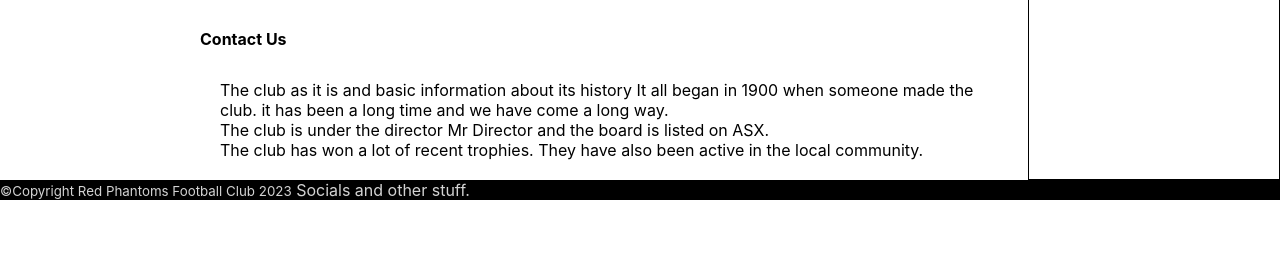
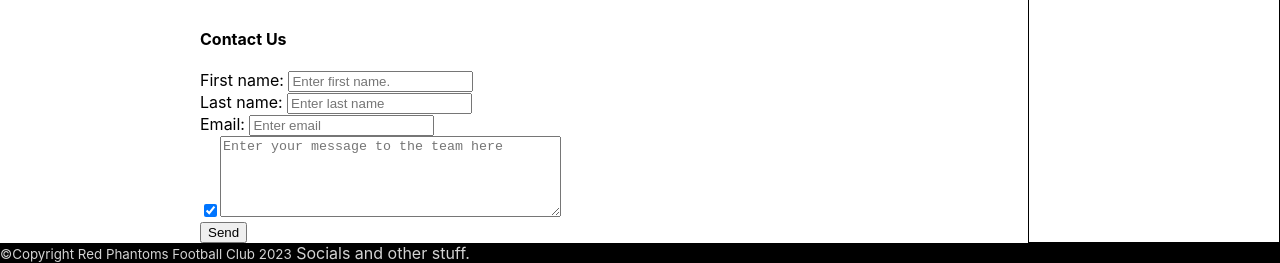
Before and after one commit to walterRomeo/RedPhantoms, a React (Create React App) app: page / in a window 1280 px wide. Shown: the part 1577-1840 px from the top of the page. Before the commit the page ends 1777 px from the top, so only its background shows below. Built offline with nearby package versions, Linux system fonts and the light colour scheme.

Commit message:
contact form added

```diff
--- a/src/Components/Main/Panels/Contact/Contact.jsx
+++ b/src/Components/Main/Panels/Contact/Contact.jsx
@@ -1,19 +1,26 @@
 import React from "react";
 
+// Contact and send
 export default function ContactUs() {
     return (
     <div className="ContactUs" id="ContactUs">
       <h4>Contact Us</h4>
-        <p>
-          The club as it is and basic information about its history
-          It all began in 1900 when someone made the club.
-          it has been a long time and we have come a long way.
-          <br/>
-          The club is under the director Mr Director and the board is listed on ASX.
-          <br/>
-          The club has won a lot of recent trophies.
-          They have also been active in the local community.
-        </p>
+      <form method="post">
+        <label for="firstname">First name: </label>
+        <input type="text" title="firstname" placeholder="Enter first name." required/>
+        <br/>
+        <label for="lastname">Last name: </label>
+        <input type="text" title="lastname" placeholder="Enter last name" required/>
+        <br/>
+        <label for="email">Email: </label>
+        <input type="email" title="email" placeholder="Enter email" required/>
+        <br/>
+        <input type="checkbox" name="newsletter" checked/>
+        <textarea rows="5" cols="40" placeholder="Enter your message to the team here" required/>
+        <br/>
+        <button type="submit">Send</button><br/>
+
+        </form>
     </div>
     )
 }
--- a/src/Components/Main/Panels/News/News.jsx
+++ b/src/Components/Main/Panels/News/News.jsx
@@ -1,5 +1,6 @@
 import React from "react";
 
+//Place to update the newest information about the club
 export default function News() {
     return (
     <div className="News" id="News">
--- a/src/Components/Main/Panels/Panels.jsx
+++ b/src/Components/Main/Panels/Panels.jsx
@@ -6,6 +6,7 @@ import League from "./League/League"
 import Merchandise from "./Merchandise/Merchandise"
 import ContactUs from "./Contact/Contact"
 
+// Assemble sections in required order
  function Panels() {
   return (
     <div className="panels">
--- a/src/Components/Main/Panels/Videos/Videos.jsx
+++ b/src/Components/Main/Panels/Videos/Videos.jsx
@@ -1,5 +1,6 @@
 import React from "react";
 
+// Play videos here
 export default function Videos() {
     return (
     <div className="Videos" id="Videos">
--- a/src/Components/Main/Sponsors/Sponsors.jsx
+++ b/src/Components/Main/Sponsors/Sponsors.jsx
@@ -1,5 +1,5 @@
 import React from "react";
-
+// Render sponsors on the left side
 function Sponsors() {
     return (
       <div className="sponsors">
--- a/src/Components/Navigation/Navigation.jsx
+++ b/src/Components/Navigation/Navigation.jsx
@@ -1,5 +1,6 @@
 import React,  { useState } from "react";
 
+//Navigation finds and goes to id on the page
 const Navigation = () => {
     const [selectedNavigationItem, setSelectedNavigationItem] = useState("About");
     const navigationItems = [
```
